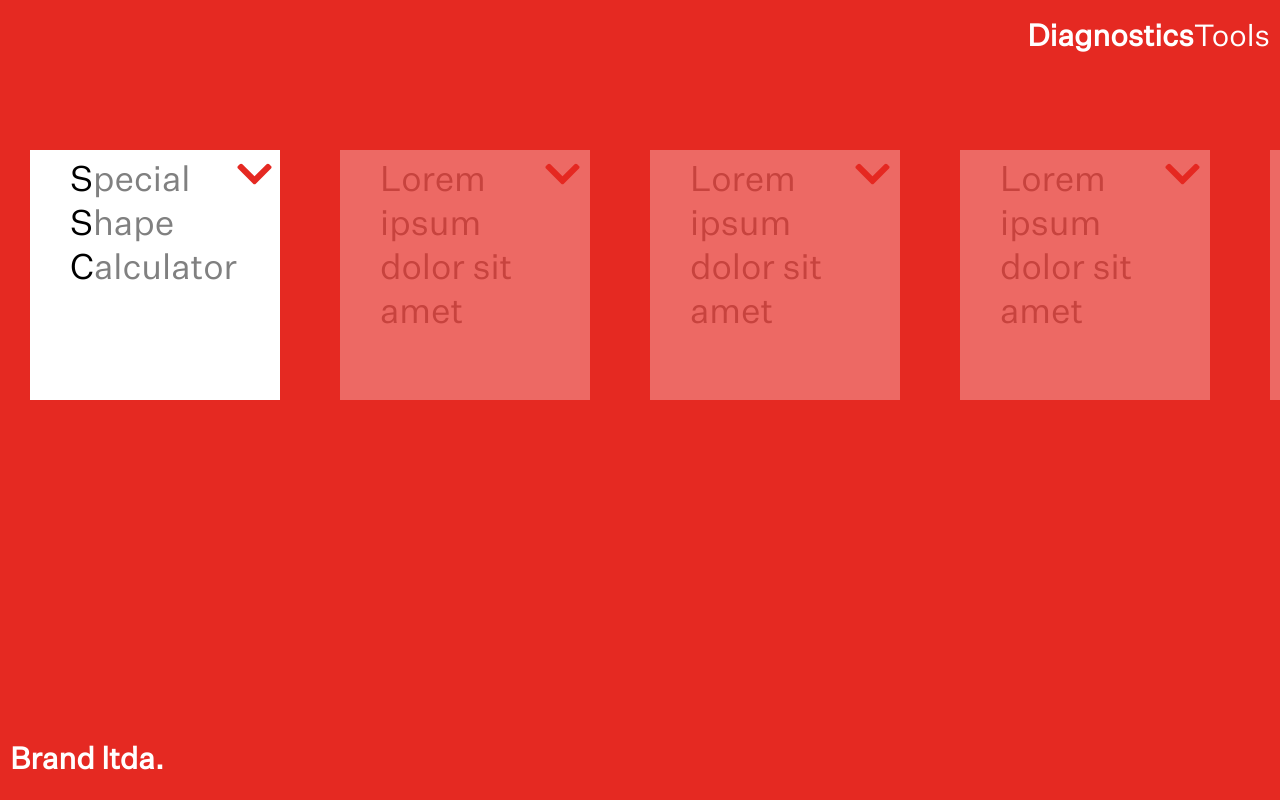
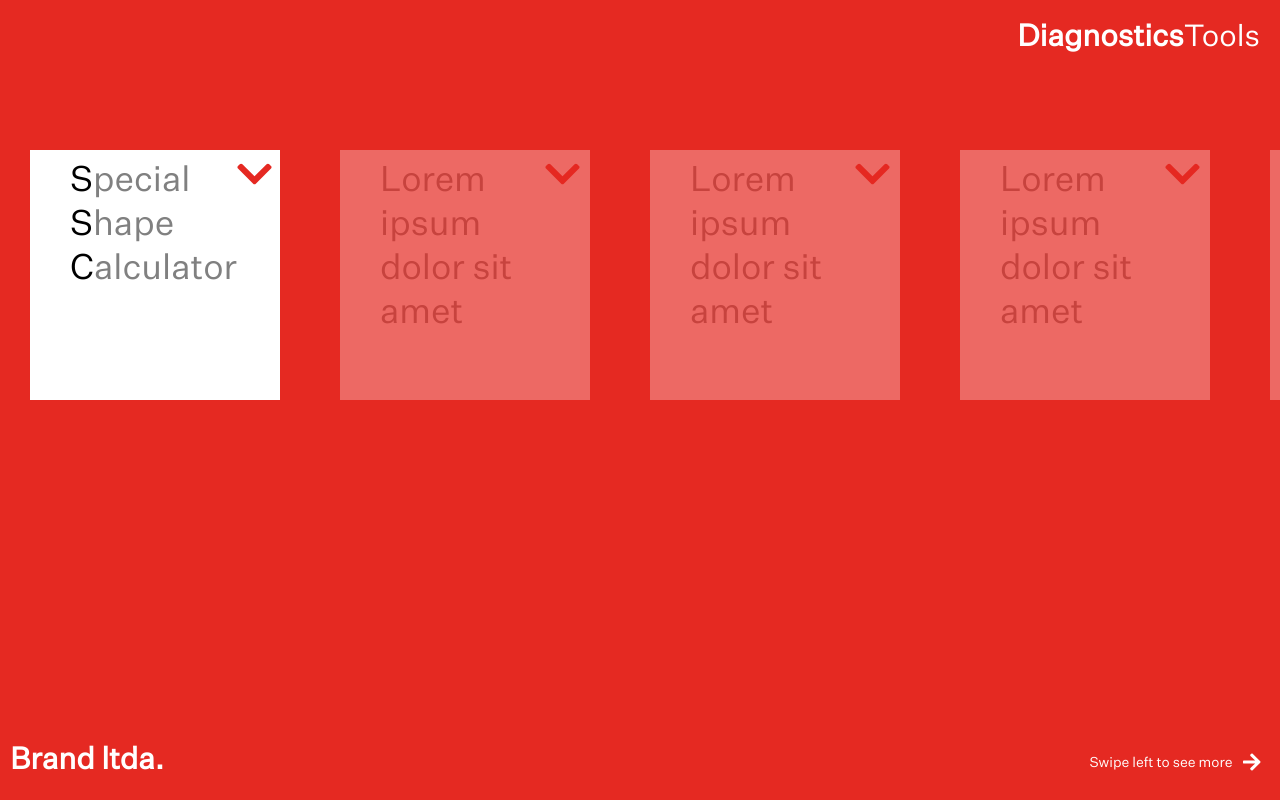
Before and after one commit to edgarkiljak/shape-forming-force-calculator, a React (Create React App) app: page / in a window 1280 px wide. Built offline with nearby package versions, Linux system fonts and the light colour scheme.

Commit message:
button components developed

```diff
--- a/src/components/buttons/Button.scss
+++ b/src/components/buttons/Button.scss
@@ -0,0 +1,22 @@
+.button {
+  position: absolute;
+  color: #ffffff;
+  font-family: 'Untitled Sans';
+}
+
+.transparent-button {
+  bottom: 24px;
+  right: 20px;
+  display: flex;
+  flex-direction: row;
+  align-items: center;
+}
+
+.transparent-button-label {
+  font-size: 14px;
+}
+
+.transparent-button-icon {
+  font-size: 20px;
+  margin-left: 10px;
+}
--- a/src/components/buttons/ButtonTransparent.js
+++ b/src/components/buttons/ButtonTransparent.js
@@ -0,0 +1,17 @@
+import React from 'react';
+import './Button.scss';
+import { FontAwesomeIcon } from '@fortawesome/react-fontawesome';
+
+const ButtonTransparent = (props) => {
+  const { label, icon } = props;
+  return (
+    <div className="button transparent-button">
+      <div className="transparent-button-label">{label}</div>
+      <div className="transparent-button-icon">
+        <FontAwesomeIcon icon={icon} />
+      </div>
+    </div>
+  );
+};
+
+export default ButtonTransparent;
--- a/src/components/logo/Logo.scss
+++ b/src/components/logo/Logo.scss
@@ -16,7 +16,7 @@
 
 .top {
   top: 20px;
-  right: 10px;
+  right: 20px;
 }
 
 .bottom {
--- a/src/components/slide-2/Box.js
+++ b/src/components/slide-2/Box.js
@@ -7,7 +7,7 @@ const Box = (props) => {
   const { label } = props;
   return (
     <div className={`card ${props.isActive && 'active'}`}>
-      <div className="label">{label}</div>
+      <div className="card-label">{label}</div>
       <div className="card-icon">
         <FontAwesomeIcon icon={faChevronDown} />
       </div>
--- a/src/components/slide-2/Slide2.js
+++ b/src/components/slide-2/Slide2.js
@@ -2,6 +2,8 @@ import React from 'react';
 import Logo from '../logo/Logo';
 import Box from './Box';
 import './Slide2.scss';
+import ButtonTransparent from '../buttons/ButtonTransparent';
+import { faArrowRight } from '@fortawesome/free-solid-svg-icons';
 
 const Slide2 = (props) => {
   const { label } = props;
@@ -53,6 +55,7 @@ const Slide2 = (props) => {
         <Box label={label2} />
       </div>
       <Logo position="bottom" headline="Brand ltda." />
+      <ButtonTransparent label="Swipe left to see more" icon={faArrowRight} />
     </div>
   );
 };
--- a/src/components/slide-2/Slide2.scss
+++ b/src/components/slide-2/Slide2.scss
@@ -29,7 +29,7 @@ $brand-colour: #e52922;
   opacity: 0.3;
 }
 
-.label {
+.card-label {
   position: relative;
   left: 20px;
   padding: 10px 10px 0px 20px;
```
Also changed, not shown: src/components/buttons/ButtonWhite.js (+18 -0 lines), 1 other file (tests, documents, lock files or other folders).
